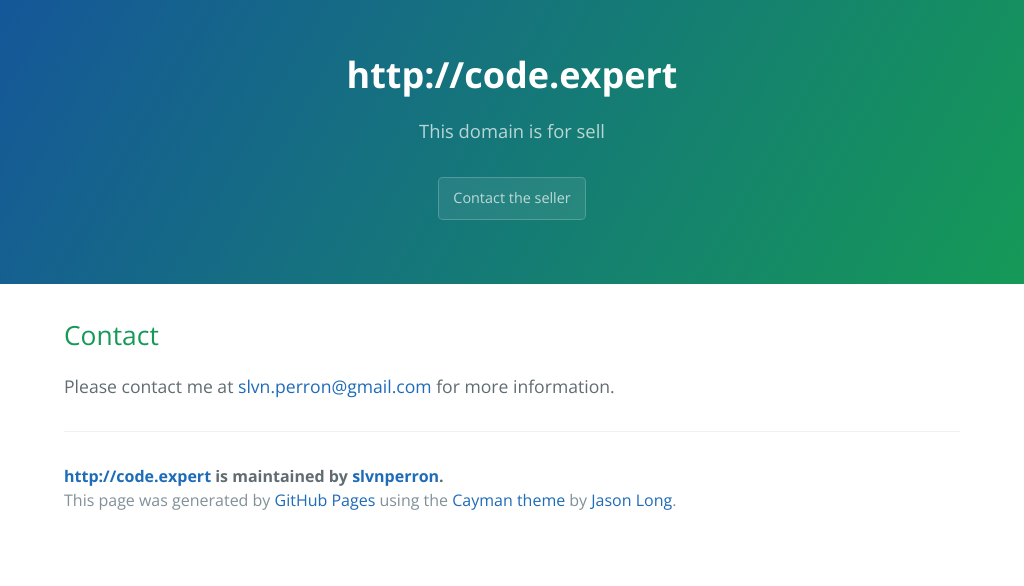
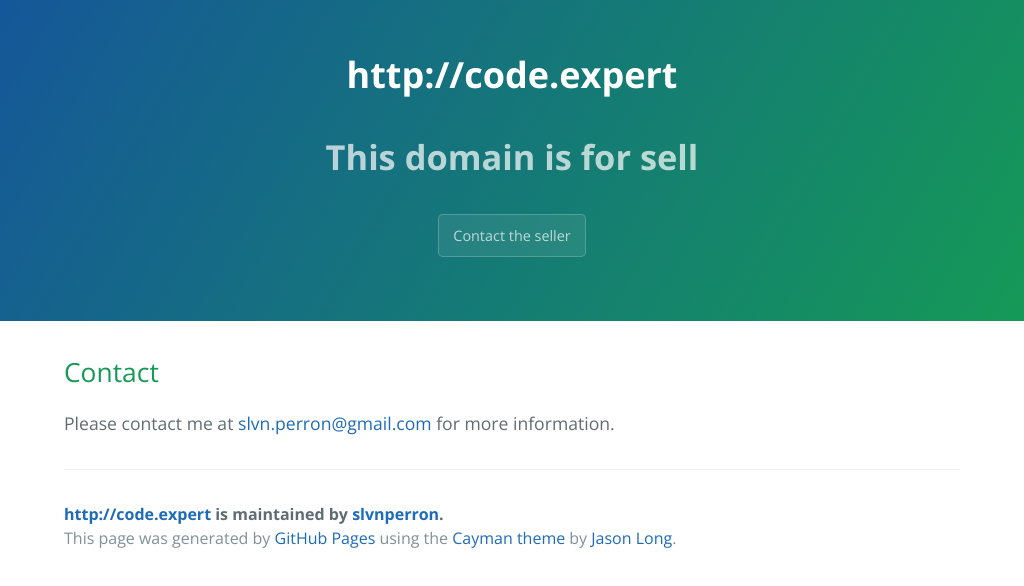
Before and after one commit to slvnperron/code.expert, a plain HTML site: page index.html in a window 1024 px wide. Drawn offline with nearby package versions, Linux system fonts and the light colour scheme.

Commit message:
Update stylesheet.css

```diff
--- a/stylesheets/stylesheet.css
+++ b/stylesheets/stylesheet.css
@@ -89,20 +89,20 @@ a {
 
 .project-tagline {
   margin-bottom: 2rem;
-  font-weight: normal;
+  font-weight: bold;
   opacity: 0.7; }
 
 @media screen and (min-width: 64em) {
   .project-tagline {
-    font-size: 1.25rem; } }
+    font-size: 2.25rem; } }
 
 @media screen and (min-width: 42em) and (max-width: 64em) {
   .project-tagline {
-    font-size: 1.15rem; } }
+    font-size: 2.15rem; } }
 
 @media screen and (max-width: 42em) {
   .project-tagline {
-    font-size: 1rem; } }
+    font-size: 2rem; } }
 
 .main-content :first-child {
   margin-top: 0; }
```
